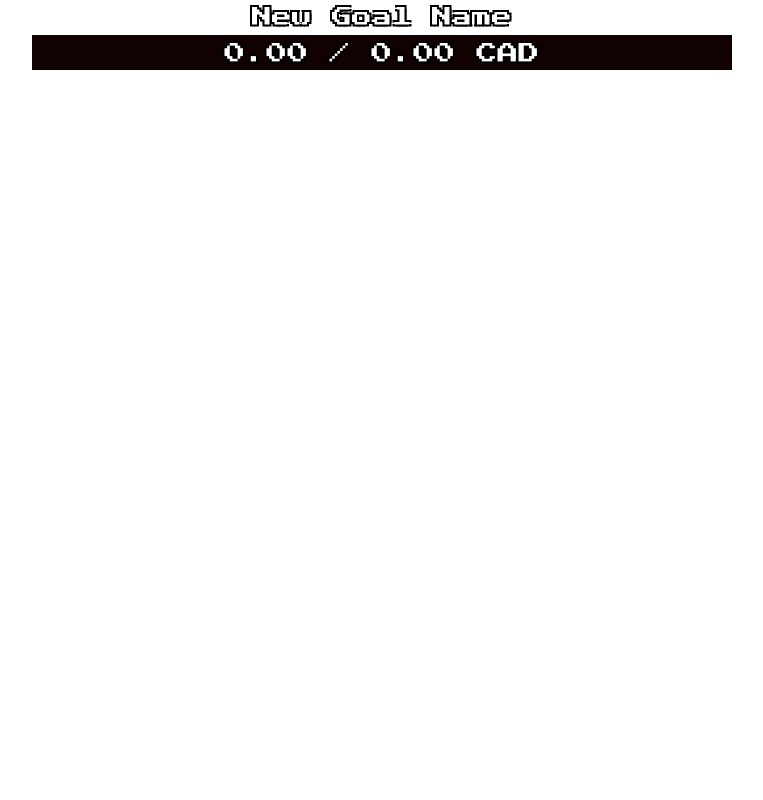
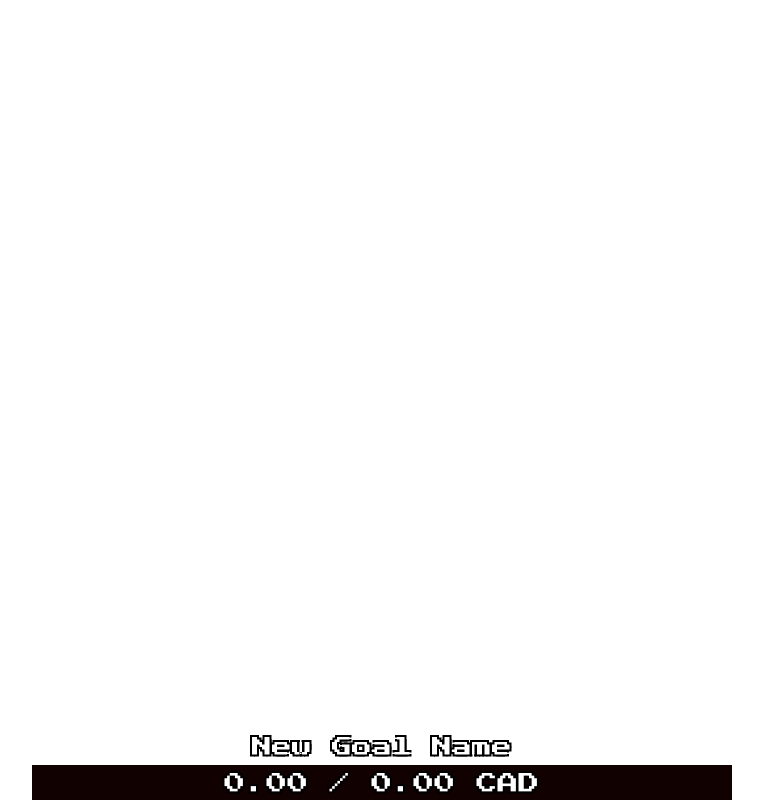
Before and after one commit to uiriamu98/DOCA, a website: page public/goal-index.html in a window 1280 px wide. Shown: the whole page, without its empty margins (258-1021 px from the left). Drawn offline with Linux system fonts and the light colour scheme; no server answers.

Commit message:
Update goal-style.css
Goal Overlay now anchored to bottom of webpage, and Title Text no longer clips out of bounds when text is long

```diff
--- a/public/goal-style.css
+++ b/public/goal-style.css
@@ -1,4 +1,9 @@
 /* Body */
+html,
+body {
+    height: 100%;
+}
+
 body {
     margin: 0;
     background: transparent;
@@ -13,7 +18,12 @@ body {
 
 /* Goal */
 .goal {
+    display: flex;
+    flex-direction: column;
+    justify-content: flex-end;
     width: 700px;
+    min-height: 100%;
+    box-sizing: border-box;
     margin: 0 auto;
     text-align: center;
 }
@@ -50,6 +60,7 @@ body {
 /* Bar */
 .bar {
     position: relative;
+    flex-shrink: 0;
     width: 100%;
     height: 35px;
     background: #110101;
@@ -296,6 +307,7 @@ body {
 
 .goal {
     width: var(--goal-width, 700px);
+    min-height: 100%;
 }
 
 .title {
```
